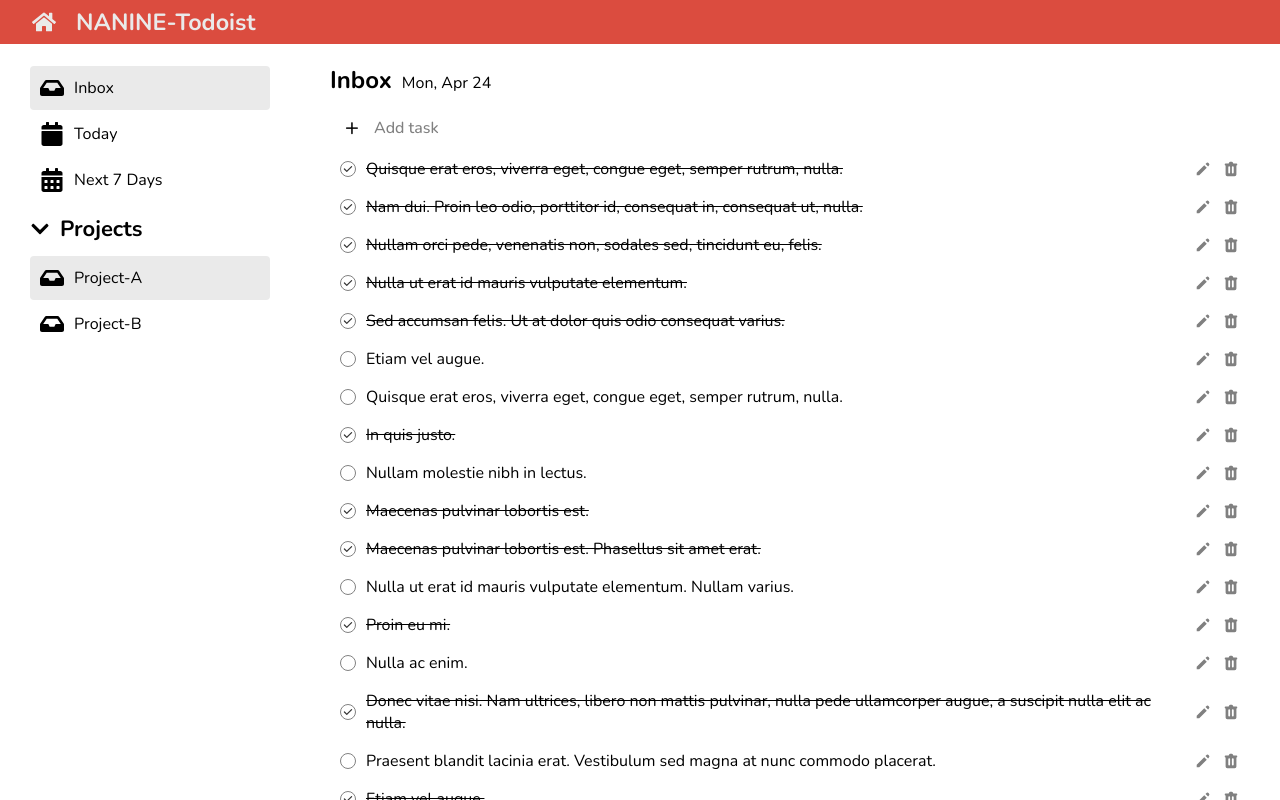
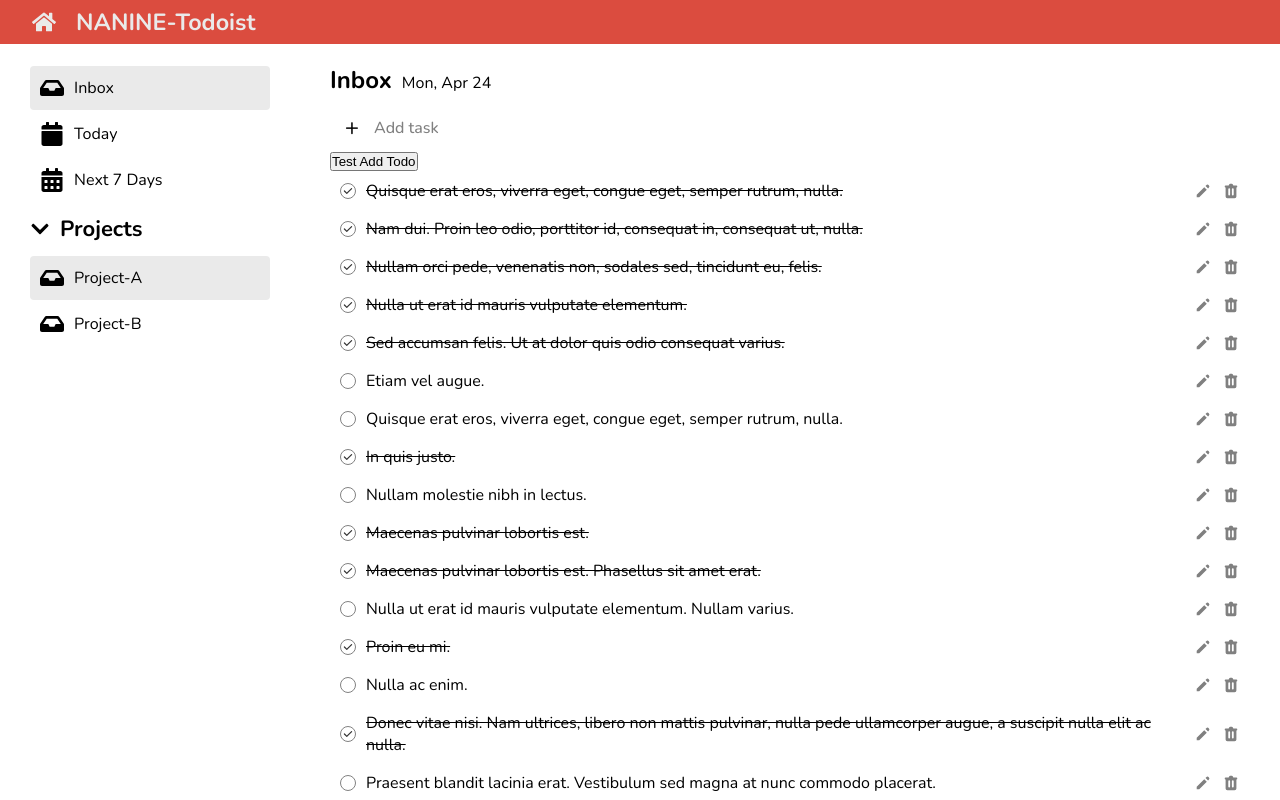
Before and after one commit to NANAIPRM/CC14-TODOLIST, a React (Create React App) app: page / in a window 1280 px wide. Built offline with nearby package versions, Linux system fonts and the light colour scheme.

Commit message:
finish:add=todo function

```diff
--- a/package.json
+++ b/package.json
@@ -11,6 +11,7 @@
     "react-icons": "^4.8.0",
     "react-scripts": "5.0.1",
     "sass": "^1.62.0",
+    "uuid": "^9.0.0",
     "web-vitals": "^2.1.4"
   },
   "scripts": {
--- a/src/components/Todo/TodoContent.jsx
+++ b/src/components/Todo/TodoContent.jsx
@@ -1,3 +1,4 @@
+import { v4 as uuidv4 } from "uuid";
 import { useState } from "react";
 import { AddTodo } from "./AddTodo";
 import { TodoHeader } from "./TodoHeader";
@@ -7,13 +8,36 @@
 export function TodoContent() {
   // # Logic
   const [todos, setTodos] = useState(mockData);
-  console.log(todos);
+  // console.log(uuidv4());
+  // console.log(uuidv4());
+  // console.log(uuidv4());
+
+  const handleAddTodo = () => {
+    // มี new todo
+    let newTodoObj = {
+      id: uuidv4(),
+      tasks: "DoHW",
+      status: false,
+      due_date: "",
+    };
+
+    // สร้าง state ใหม่
+    // update state โดย new state
+    // const newTodos = [newTodoObj, ...todos];
+    // setTodos(newTodos);
+
+    // update state โดย callback
+    setTodos((currentState) => [newTodoObj, ...currentState]);
+    // const newTodos = [newTodoObj, ...todos];
+    // setTodos(newTodos);
+  };
 
   // # UI
   return (
     <main className="content">
       <TodoHeader />
       <AddTodo />
+      <button onClick={handleAddTodo}>Test Add Todo</button>
       <TodoLists todos={todos} />
     </main>
   );
--- a/src/components/Todo/TodoItem.jsx
+++ b/src/components/Todo/TodoItem.jsx
@@ -50,7 +50,7 @@
         <TodoForm
           submitText="Edit task"
           onSetIsShowForm={setIsEdit}
-          oldTask="old-task-name"
+          oldTask={todo.tasks}
         />
       )}
     </>
```
Also changed, not shown: 1 other file (tests, documents, lock files or other folders).
